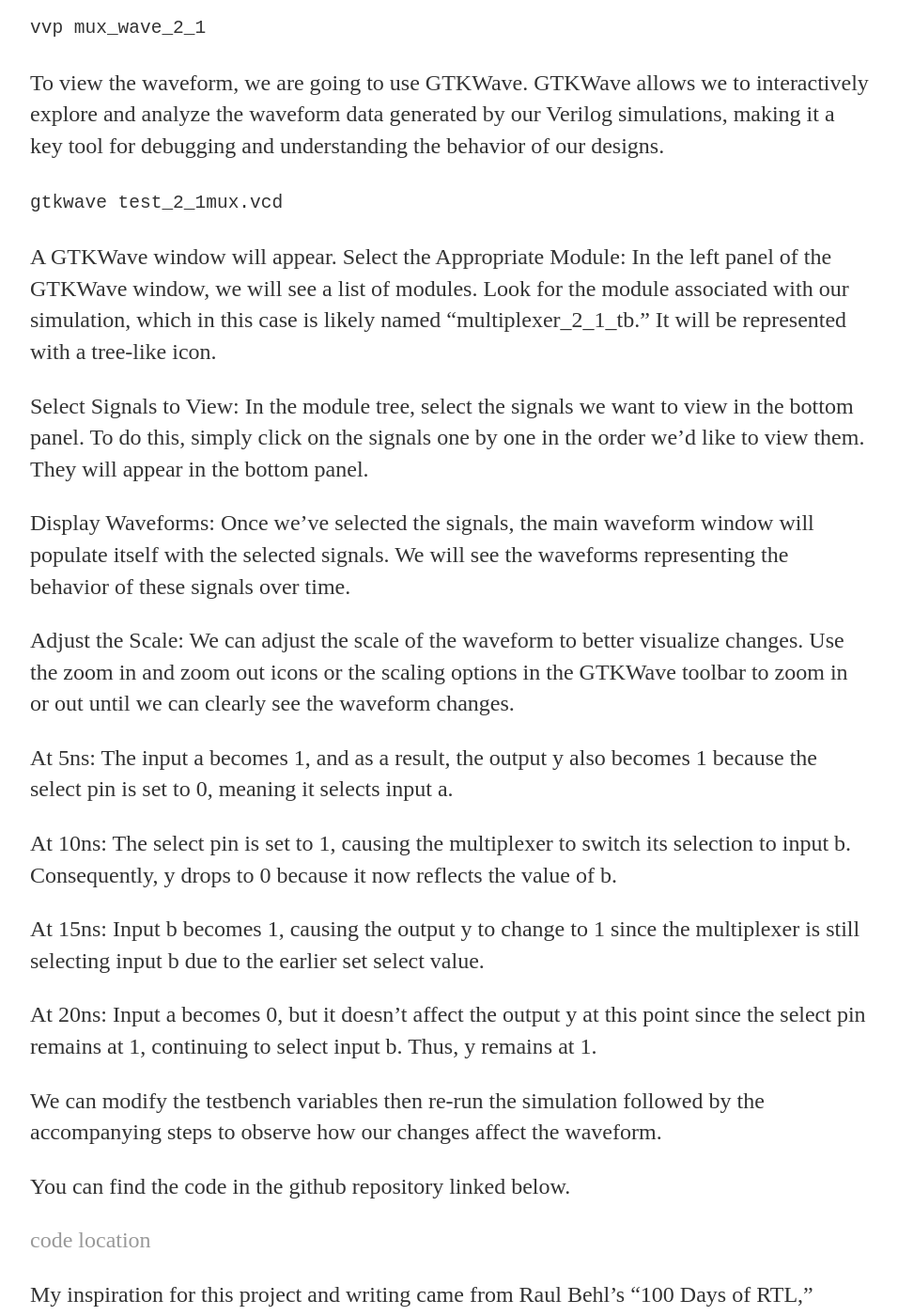
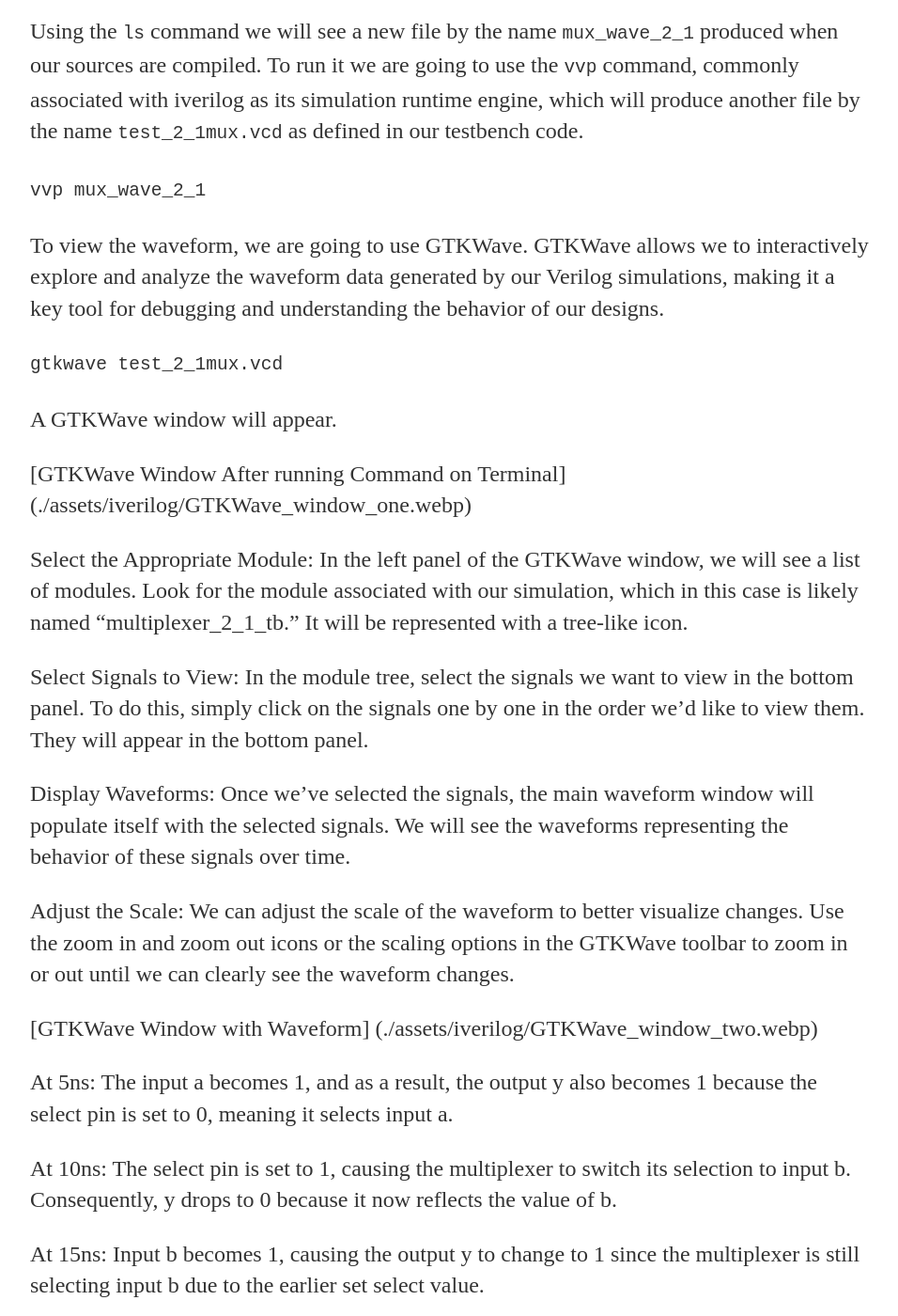
Before and after one commit to kmarulab/kmarulab.github.io, a Jekyll site: the page built from _posts/2024-10-12-kimaru-boruett-iverilog.md, in a window 1280 px wide and 1400 px high, scrolled down 3392 px. Shown: the whole window at 94% size, without its empty margins (160-1116 px from the left). Built offline with Jekyll 4.4.1, drawn with Linux system fonts in a browser that asks for light colours; some of the changed text lies outside the part shown.

````diff
--- a/_posts/2024-10-12-kimaru-boruett-iverilog.md
+++ b/_posts/2024-10-12-kimaru-boruett-iverilog.md
@@ -34,7 +34,13 @@ A multiplexer is a combinational logic circuit that’s used to select only one
 
 Our project will be a 2x1 multiplexer. It therefore has 2 input lines and one select line.
 
+[Block Diagram for 2x1 Multiplexer] (./assets/iverilog/block_diag_mux.webp)
+
+[Logic Diagram for 2x1 Multiplexer] (./assets/iverilog/logic_diag_mux.webp)
+
 Below is the truth table for the above 2x1 Multiplexer. When S=0, output will be switched to in1 input, then when S=1, output will be switched to in2 output.
+
+[Block Diagram for 2x1 Multiplexer] (./assets/iverilog/truth_table_mux.webp)
 
 Now that we have some context about the 2x1 multiplexer, we’ll proceed to implement it in Verilog and develop a testbench to simulate its behavior.
 
@@ -119,6 +125,9 @@ To view the waveform, we are going to use GTKWave. GTKWave allows we to interact
 ```gtkwave test_2_1mux.vcd```
 
 A GTKWave window will appear.
+
+[GTKWave Window After running Command on Terminal] (./assets/iverilog/GTKWave_window_one.webp)
+
 Select the Appropriate Module: In the left panel of the GTKWave window, we will see a list of modules. Look for the module associated with our simulation, which in this case is likely named “multiplexer_2_1_tb.” It will be represented with a tree-like icon.
 
 Select Signals to View: In the module tree, select the signals we want to view in the bottom panel. To do this, simply click on the signals one by one in the order we’d like to view them. They will appear in the bottom panel.
@@ -126,6 +135,9 @@ Select Signals to View: In the module tree, select the signals we want to view i
 Display Waveforms: Once we’ve selected the signals, the main waveform window will populate itself with the selected signals. We will see the waveforms representing the behavior of these signals over time.
 
 Adjust the Scale: We can adjust the scale of the waveform to better visualize changes. Use the zoom in and zoom out icons or the scaling options in the GTKWave toolbar to zoom in or out until we can clearly see the waveform changes.
+
+[GTKWave Window with Waveform] (./assets/iverilog/GTKWave_window_two.webp)
+
 
 At 5ns: The input a becomes 1, and as a result, the output y also becomes 1 because the select pin is set to 0, meaning it selects input a.
 
--- a/blog/index.html
+++ b/blog/index.html
@@ -1,6 +1,6 @@
 ---
 layout: default
-title: Hank Quinlan's Blog
+title: Kimaru Boruett's Blog
 ---
 <h1>{{ page.title }}</h1>
 <ul class="posts">
````
Also changed, not shown: assets/iverilog/GTKWave_window_one.webp (added), assets/iverilog/GTKWave_window_two.webp (added), assets/iverilog/block_diag_mux.webp (added), assets/iverilog/logic_diag_mux.webp (added), assets/iverilog/truth_table_mux.webp (added).
